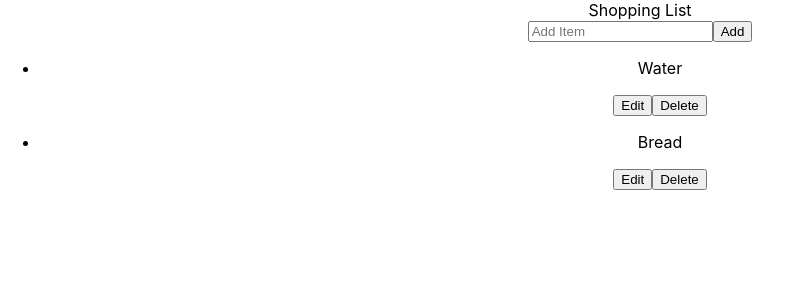
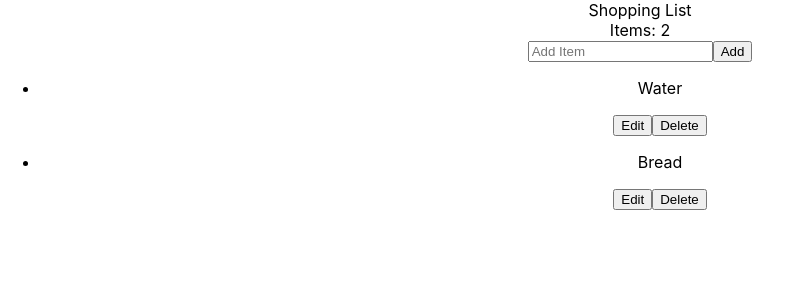
Before and after one commit to H-Indiana-Holdsworth/scratch-shopping-list, a React (Create React App) app: page / in a window 1280 px wide. Shown: the top 300 px of the page, without its empty margins (0-792 px from the left). Built offline with nearby package versions, Linux system fonts and the light colour scheme.

Commit message:
Adds item count to header

```diff
--- a/src/Components/Header/Header.jsx
+++ b/src/Components/Header/Header.jsx
@@ -4,5 +4,10 @@ import { useList } from '../../contexts/ListContext';
 export default function Header() {
   const { items } = useList();
 
-  return <header>Shopping List</header>;
+  return (
+    <>
+      <header>Shopping List</header>
+      <span>Items: {items.length}</span>
+    </>
+  );
 }
```
